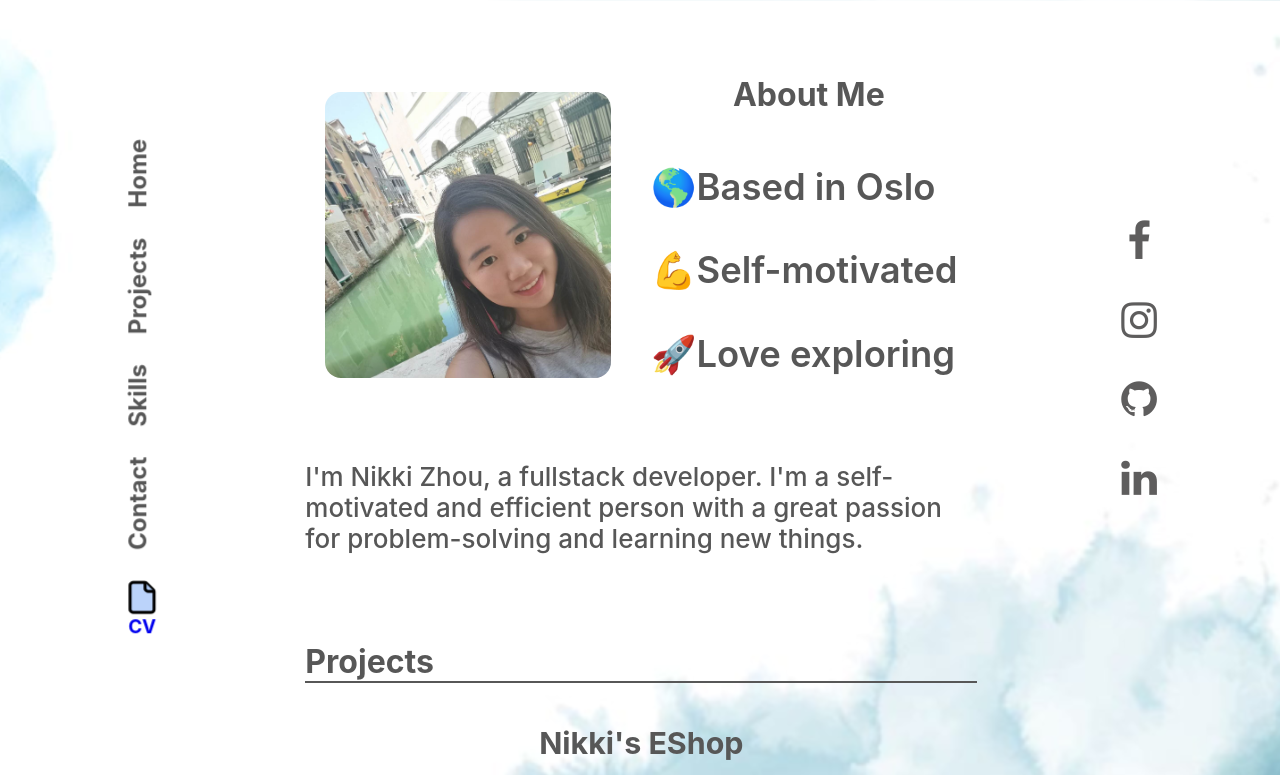
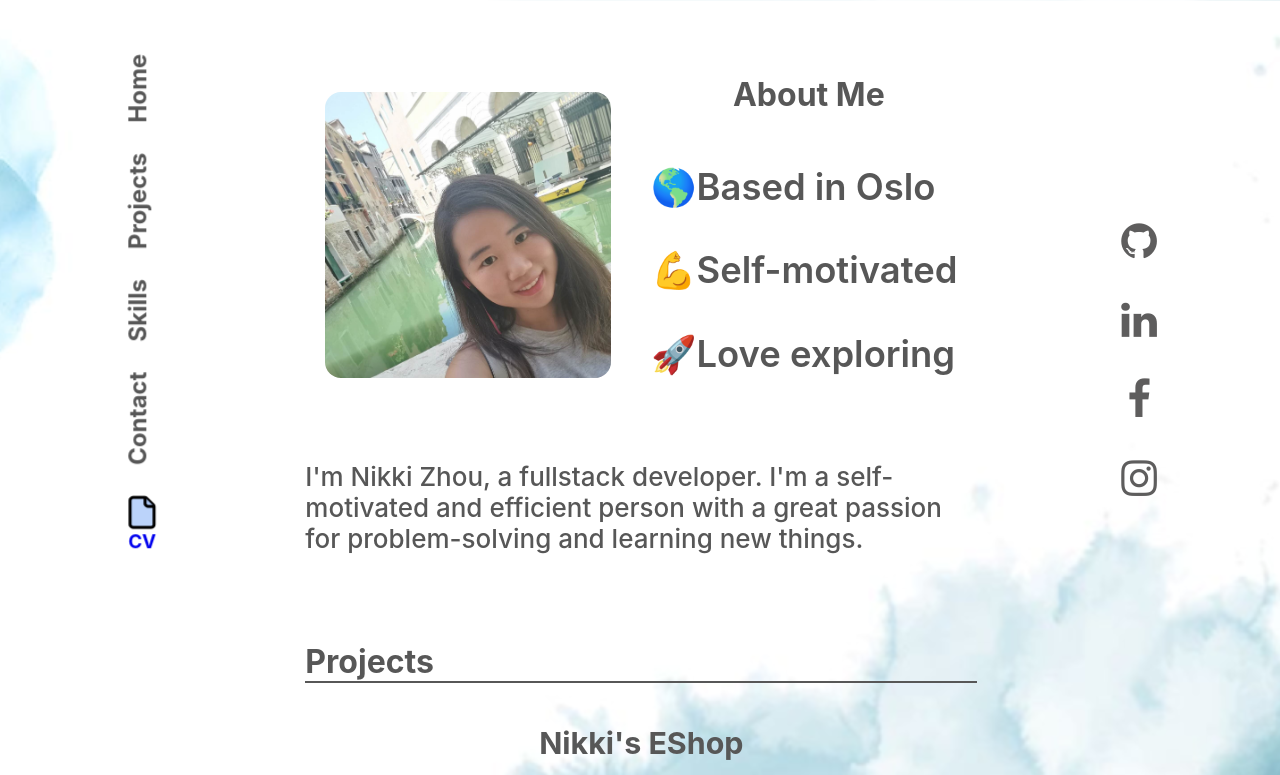
Before and after one commit to nikkizhou/Portfolio-Nikki, a React (Create React App) app: page / in a window 1280 px wide. Shown: the top 775 px of the page. Built offline with nearby package versions, Linux system fonts and the light colour scheme.

Commit message:
updated resume file

```diff
--- a/src/components/nav/SideNavbar.css
+++ b/src/components/nav/SideNavbar.css
@@ -5,7 +5,7 @@ nav {
   font-size: medium;
   width: 3vw;
   position: sticky;
-  top: 100px;
+  top: 15px;
 }
 
 nav a {
--- a/src/components/resume/Resume.tsx
+++ b/src/components/resume/Resume.tsx
@@ -1,5 +1,5 @@
 import React from 'react';
-import ResumePDF from './../../assets/CV Nikki Zhou.pdf';
+import ResumePDF from './../../assets/Nikki Zhou CV.pdf';
 import './Resume.css'
 import { ResumeIcon} from './ResumeButton';
 
--- a/src/info/info.ts
+++ b/src/info/info.ts
@@ -34,16 +34,6 @@ export const info = {
   ],
   socials: [
     {
-      link: "",
-      icon: 'fa fa-facebook',
-      label: 'facebook'
-    },
-    {
-      link: "",
-      icon: 'fa fa-instagram',
-      label: 'instagram'
-    },
-    {
       link: "https://github.com/nikkizhou",
       icon: "fa fa-github",
       label: 'github'
@@ -52,6 +42,16 @@ export const info = {
       link: "https://www.linkedin.com/in/nikki-zhou-b456ba152/",
       icon: "fa fa-linkedin",
       label: 'linkedin'
+    },
+    {
+      link: "https://www.facebook.com/nikki.zhou.90",
+      icon: 'fa fa-facebook',
+      label: 'facebook'
+    },
+    {
+      link: "",
+      icon: 'fa fa-instagram',
+      label: 'instagram'
     },
 
   ],
@@ -187,18 +187,18 @@ export const info = {
       image: livingCost
     },
     {
+      title: "Typescript - Puppies",
+      live: "https://puppies-library.vercel.app/",
+      source: "https://github.com/nikkizhou/Puppy-Library",
+      description: 'A fullstack app with CRUD operations where user can add, edit, delete and check details of the puppies in the library.',
+      image: puppy
+    },
+    {
       title: "Portfolio",
       live: "",
       source: "https://github.com/nikkizhou/portfolio",
       description: 'A frontend app to introduce Nikki as a fullstack developer. Providing features such as cv downloading, social media connecting, contact form and so on.',
       image: portfolio
     },
-    {
-      title: "Typescript - Puppies",
-      live: "https://puppies-library.vercel.app/",
-      source: "https://github.com/nikkizhou/Puppy-Library",
-      description: 'A fullstack app with CRUD operations where user can add, edit, delete and check details of the puppies in the library.',
-      image: puppy
-    },
   ]
 }
```
Also changed, not shown: 1 other file (tests, documents, lock files or other folders).
